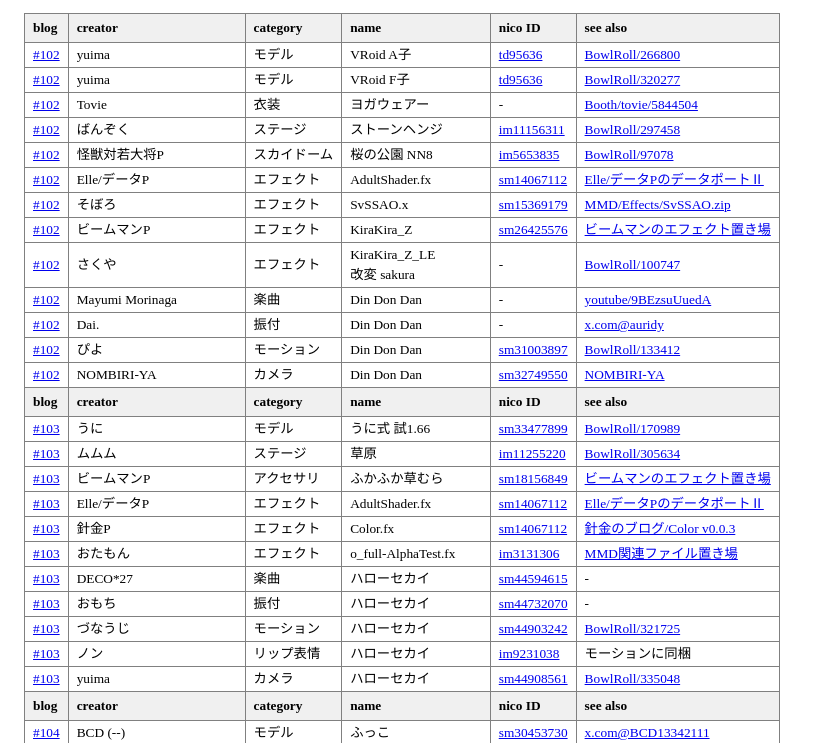
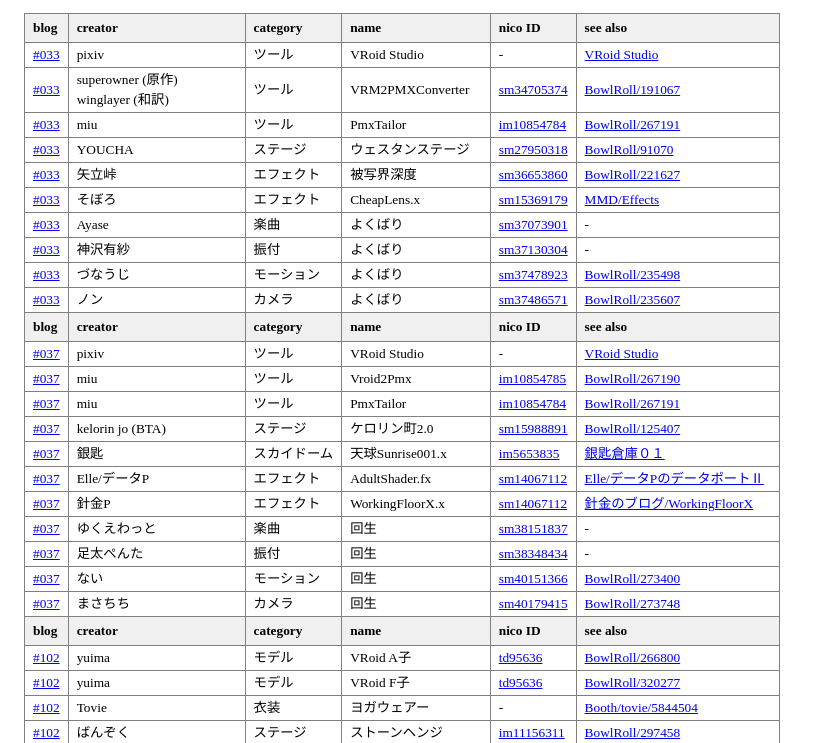
Before and after one commit to yuimax/mmd-table, a plain HTML site: page index.html in a window 1280 px wide. Shown: the part 46-789 px from the top of the page, without its empty margins (0-819 px from the left). Drawn offline with Linux system fonts and the light colour scheme.

Commit message:
commit 2025/09/28 10:26:08 (UST+9)

```diff
--- a/index.html
+++ b/index.html
@@ -61,6 +61,7 @@
 			'E': '表情',
 			'F': 'リップ表情',
 			'G': 'カメラ',
+			'T': 'ツール',
 		};
 
 		function get_category(id) {
--- a/mmdt.js
+++ b/mmdt.js
@@ -1,5 +1,33 @@
 const db = {
   "item": {
+    "T.0001": {
+      "name": "VRoid Studio",
+      "remark": "-",
+      "creator": "pixiv",
+      "nico": "-",
+      "page": "[VRoid Studio](https://vroid.com/studio)"
+    },
+    "T.0002": {
+      "name": "Vroid2Pmx",
+      "remark": "-",
+      "creator": "miu",
+      "nico": "im10854785",
+      "page": "bowlroll/267190"
+    },
+    "T.0003": {
+      "name": "PmxTailor",
+      "remark": "-",
+      "creator": "miu",
+      "nico": "im10854784",
+      "page": "bowlroll/267191"
+    },
+    "T.0004": {
+      "name": "VRM2PMXConverter",
+      "remark": "-",
+      "creator": "superowner (原作)<br>winglayer (和訳)",
+      "nico": "sm34705374",
+      "page": "bowlroll/191067"
+    },
     "1.0001": {
       "name": "ふっこ",
       "remark": "-",
@@ -49,12 +77,33 @@ const db = {
       "nico": "im11156311",
       "page": "bowlroll/297458"
     },
+    "2.0004": {
+      "name": "ウェスタンステージ",
+      "remark": "-",
+      "creator": "YOUCHA",
+      "nico": "sm27950318",
+      "page": "bowlroll/91070"
+    },
+    "2.0005": {
+      "name": "ケロリン町2.0",
+      "remark": "-",
+      "creator": "kelorin jo (BTA)",
+      "nico": "sm15988891",
+      "page": "bowlroll/125407"
+    },
     "3.0001": {
       "name": "桜の公園 NN8",
       "remark": "-",
       "creator": "怪獣対若大将P",
       "nico": "im5653835",
       "page": "bowlroll/97078"
+    },
+    "3.0002": {
+      "name": "天球Sunrise001.x",
+      "remark": "お年始skyset.zip に含まれる",
+      "creator": "銀匙",
+      "nico": "im5653835",
+      "page": "[銀匙倉庫０１](https://ux.getuploader.com/silverspoon_01/download/14)"
     },
     "4.0001": {
       "name": "コウモリパーティクル",
@@ -89,7 +138,7 @@ const db = {
       "remark": "HariganeEffectUpdatePack20130711.zip に含まれる",
       "creator": "針金P",
       "nico": "sm14067112",
-      "page": "[針金のブログ/Color v0.0.3](https://hariganep.seesaa.net/article/201203article_1.html)"
+      "page": "[針金のブログ/Color](https://hariganep.seesaa.net/article/201203article_1.html)"
     },
     "5.0004": {
       "name": "KiraKira_Z",
@@ -103,7 +152,7 @@ const db = {
       "remark": "SvSSAOの紹介動画が見つからないので他のエフェクトの紹介動画sm15369179で代用",
       "creator": "そぼろ",
       "nico": "sm15369179",
-      "page": "[MMD/Effects/SvSSAO.zip](https://onedrive.live.com/?id=EF581C37A4524EDA%21108&cid=EF581C37A4524EDA)"
+      "page": "[MMD/Effects](https://onedrive.live.com/?id=EF581C37A4524EDA%21108&cid=EF581C37A4524EDA)"
     },
     "5.0006": {
       "name": "KiraKira_Z_LE<br>改変 sakura",
@@ -111,6 +160,27 @@ const db = {
       "creator": "さくや",
       "nico": "-",
       "page": "bowlroll/100747"
+    },
+    "5.0007": {
+      "name": "被写界深度",
+      "remark": "-",
+      "creator": "矢立峠",
+      "nico": "sm36653860",
+      "page": "bowlroll/221627"
+    },
+    "5.0008": {
+      "name": "CheapLens.x",
+      "remark": "-",
+      "creator": "そぼろ",
+      "nico": "sm15369179",
+      "page": "[MMD/Effects](https://onedrive.live.com/?id=EF581C37A4524EDA%21108&cid=EF581C37A4524EDA)"
+    },
+    "5.0009": {
+      "name": "WorkingFloorX.x",
+      "remark": "",
+      "creator": "針金P",
+      "nico": "sm14067112",
+      "page": "[針金のブログ/WorkingFloorX](https://hariganep.seesaa.net/article/201203article_1.html)"
     },
     "6.0001": {
       "name": "ヨガウェアー",
@@ -216,9 +286,96 @@ const db = {
       "creator": "NOMBIRI-YA",
       "nico": "sm32749550",
       "page": "[NOMBIRI-YA](https://ux.getuploader.com/nombiriya/download/12/二人用DinDonDanカメラ+おまけ.zip)"
+    },
+    "A.0004": {
+      "name": "よくばり",
+      "remark": "-",
+      "creator": "Ayase",
+      "nico": "sm37073901",
+      "page": "-"
+    },
+    "B.0004": {
+      "name": "よくばり",
+      "remark": "-",
+      "creator": "神沢有紗",
+      "nico": "sm37130304",
+      "page": "-"
+    },
+    "C.0004": {
+      "name": "よくばり",
+      "remark": "-",
+      "creator": "づなうじ",
+      "nico": "sm37478923",
+      "page": "bowlroll/235498"
+    },
+    "G.0004": {
+      "name": "よくばり",
+      "remark": "-",
+      "creator": "ノン",
+      "nico": "sm37486571",
+      "page": "bowlroll/235607"
+    },
+    "A.0005": {
+      "name": "回生",
+      "remark": "-",
+      "creator": "ゆくえわっと",
+      "nico": "sm38151837",
+      "page": "-"
+    },
+    "B.0005": {
+      "name": "回生",
+      "remark": "-",
+      "creator": "足太ぺんた",
+      "nico": "sm38348434",
+      "page": "-"
+    },
+    "C.0005": {
+      "name": "回生",
+      "remark": "-",
+      "creator": "ない",
+      "nico": "sm40151366",
+      "page": "bowlroll/273400"
+    },
+    "G.0005": {
+      "name": "回生",
+      "remark": "-",
+      "creator": "まさちち",
+      "nico": "sm40179415",
+      "page": "bowlroll/273748"
     }
   },
   "uses": [
+    {
+      "product": 33,
+      "ids": [
+        "T.0001",
+        "T.0004",
+        "T.0003",
+        "2.0004",
+        "5.0007",
+        "5.0008",
+        "A.0004",
+        "B.0004",
+        "C.0004",
+        "G.0004"
+      ]
+    },
+    {
+      "product": 37,
+      "ids": [
+        "T.0001",
+        "T.0002",
+        "T.0003",
+        "2.0005",
+        "3.0002",
+        "5.0001",
+        "5.0009",
+        "A.0005",
+        "B.0005",
+        "C.0005",
+        "G.0005"
+      ]
+    },
     {
       "product": 102,
       "ids": [
```
Also changed, not shown: 1 other file.
